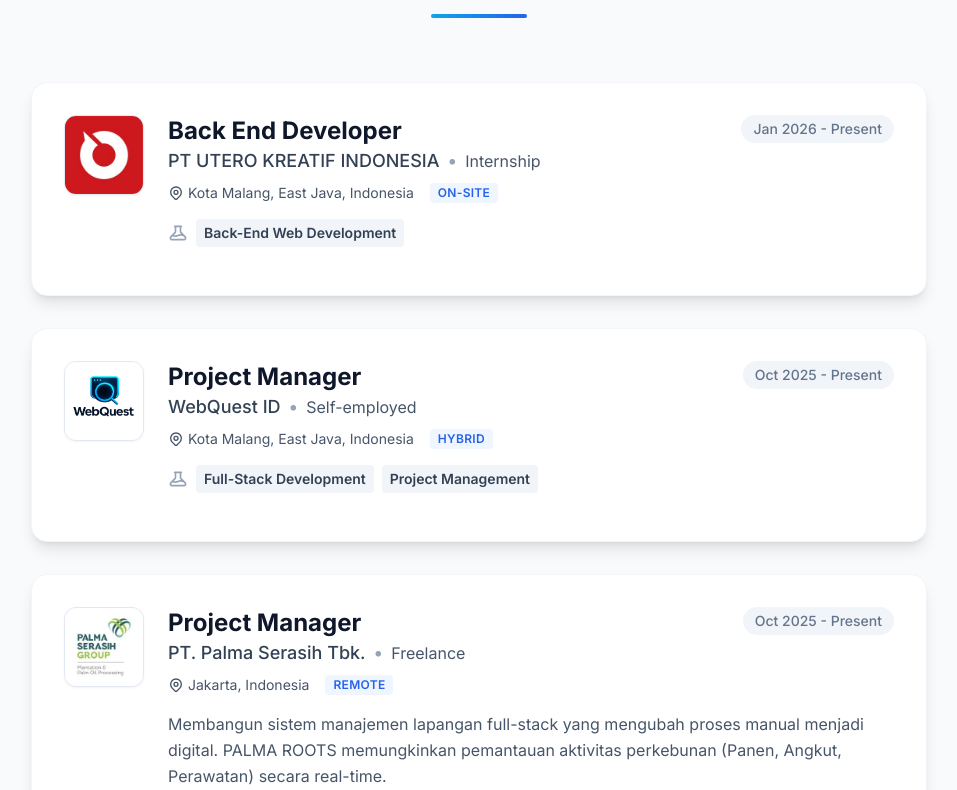
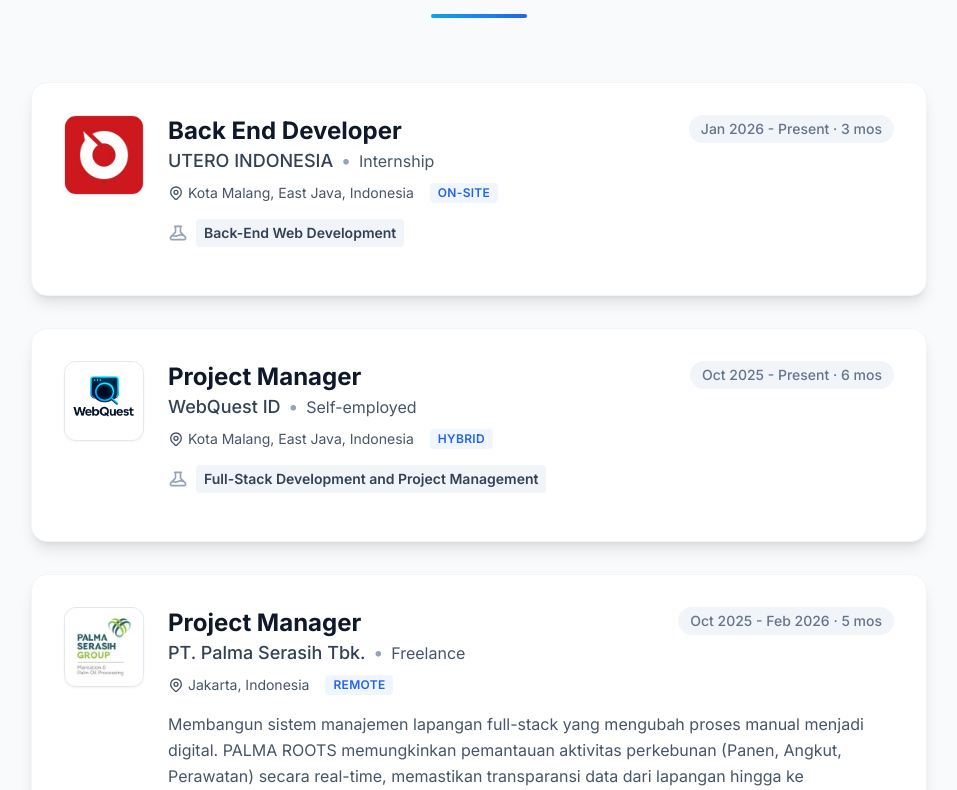
Before and after one commit to NaufalPratomo/portfolio-nextjs, a Next.js app: page / in a window 1280 px wide. Shown: the part 1730-2520 px from the top of the page, without its empty margins (161-1118 px from the left). Built offline with nearby package versions, Linux system fonts and the light colour scheme.

Commit message:
vercel analitik

```diff
--- a/package.json
+++ b/package.json
@@ -9,6 +9,7 @@
   },
   "dependencies": {
     "@motionone/utils": "^10.18.0",
+    "@vercel/analytics": "^1.6.1",
     "framer-motion": "^10.18.0",
     "lenis": "^1.0.42",
     "next": "^14.2.35",
--- a/src/app/layout.js
+++ b/src/app/layout.js
@@ -2,12 +2,16 @@ import { Inter } from 'next/font/google';
 import './globals.css';
 import { SmoothScrollProvider } from '@/providers/SmoothScrollProvider';
 import AudioPlayer from '@/components/AudioPlayer';
+import { Analytics } from "@vercel/analytics/react";
 
 const inter = Inter({ subsets: ['latin'] });
 
 export const metadata = {
   title: 'Muhammad Naufal Pratomo - Portfolio',
   description: 'Portfolio website of Muhammad Naufal Pratomo, Web Developer',
+  icons: {
+    icon: '/favicon.ico',
+  },
 };
 
 export default function RootLayout({ children }) {
@@ -20,6 +24,7 @@ export default function RootLayout({ children }) {
           </main>
           <AudioPlayer />
         </SmoothScrollProvider>
+        <Analytics />
       </body>
     </html>
   );
--- a/src/components/Experience.jsx
+++ b/src/components/Experience.jsx
@@ -6,10 +6,10 @@ import { motion } from 'framer-motion';
 const experiences = [
     {
         title: 'Back End Developer',
-        company: 'PT UTERO KREATIF INDONESIA',
+        company: 'UTERO INDONESIA',
         type: 'Internship',
         date: 'Jan 2026 - Present',
-        duration: '1 mo',
+        duration: '3 mos',
         location: 'Kota Malang, East Java, Indonesia',
         locationType: 'On-site',
         logo: '/images/logopt/utero-logo.png',
@@ -20,24 +20,24 @@ const experiences = [
         company: 'WebQuest ID',
         type: 'Self-employed',
         date: 'Oct 2025 - Present',
-        duration: '4 mos',
+        duration: '6 mos',
         location: 'Kota Malang, East Java, Indonesia',
         locationType: 'Hybrid',
         logo: '/images/logopt/webquest-logo.png',
-        skills: ['Full-Stack Development', 'Project Management'],
+        skills: ['Full-Stack Development and Project Management'],
     },
     {
         title: 'Project Manager',
         company: 'PT. Palma Serasih Tbk.',
         type: 'Freelance',
-        date: 'Oct 2025 - Present',
-        duration: '4 mos',
+        date: 'Oct 2025 - Feb 2026',
+        duration: '5 mos',
         location: 'Jakarta, Indonesia',
         locationType: 'Remote',
-        description: 'Membangun sistem manajemen lapangan full-stack yang mengubah proses manual menjadi digital. PALMA ROOTS memungkinkan pemantauan aktivitas perkebunan (Panen, Angkut, Perawatan) secara real-time.',
+        description: 'Membangun sistem manajemen lapangan full-stack yang mengubah proses manual menjadi digital. PALMA ROOTS memungkinkan pemantauan aktivitas perkebunan (Panen, Angkut, Perawatan) secara real-time, memastikan transparansi data dari lapangan hingga ke manajemen. Dilengkapi fitur Taksasi Panen dan Verification Flow untuk meminimalkan kebocoran hasil produksi dan meningkatkan akurasi penggajian (Upah) karyawan.',
         logo: '/images/logopt/palma-logo.png',
         media: '/images/projects/palmaroots.png',
-        skills: ['Full-Stack Development', 'Project Management'],
+        skills: ['Full-Stack Development and Project Management'],
     },
     {
         title: 'Frontend Web Developer',
@@ -47,7 +47,7 @@ const experiences = [
         duration: '2 mos',
         location: 'Indonesia',
         locationType: 'Remote',
-        description: 'Berkolaborasi dengan stakeholder dari PT Sari Aditya Loka untuk memahami kebutuhan bisnis dan Key Performance Indicators (KPI) yang perlu dimonitor. Dashboard ini bertujuan untuk meningkatkan efisiensi operasional.',
+        description: 'Berkolaborasi dengan stakeholder dari PT Sari Aditya Loka untuk memahami kebutuhan bisnis dan Key Performance Indicators (KPI) yang perlu dimonitor. Dashboard ini bertujuan untuk meningkatkan efisiensi operasional dan mendukung pengambilan keputusan strategis yang berbasis data untuk PT Sari Aditya Loka (anak usaha PT Astra Agro Lestari yang bergerak di bidang sawit)',
         logo: '/images/logopt/sari-aditya-logo.png',
         skills: ['Front-End Development'],
     }
@@ -116,12 +116,16 @@ export default function Experience() {
                                             </h3>
                                             <div className="text-lg font-medium text-slate-700 dark:text-slate-300">
                                                 {exp.company}
-                                                <span className="mx-2 text-slate-400">•</span>
-                                                <span className="text-slate-600 dark:text-slate-400 text-base font-normal">{exp.type}</span>
+                                                {exp.type && (
+                                                    <>
+                                                        <span className="mx-2 text-slate-400">•</span>
+                                                        <span className="text-slate-600 dark:text-slate-400 text-base font-normal">{exp.type}</span>
+                                                    </>
+                                                )}
                                             </div>
                                         </div>
                                         <div className="text-sm text-slate-500 dark:text-slate-400 mt-1 md:mt-0 font-medium whitespace-nowrap bg-slate-100 dark:bg-slate-700 px-3 py-1 rounded-full inline-block md:block w-fit">
-                                            {exp.date}
+                                            {exp.date} {exp.duration && `· ${exp.duration}`}
                                         </div>
                                     </div>
 
@@ -139,7 +143,7 @@ export default function Experience() {
                                     </div>
 
                                     {exp.description && (
-                                        <p className="text-slate-600 dark:text-slate-300 mb-4 leading-relaxed line-clamp-4 hover:line-clamp-none transition-all">
+                                        <p className="text-slate-600 dark:text-slate-300 mb-4 leading-relaxed transition-all">
                                             {exp.description}
                                         </p>
                                     )}
@@ -172,6 +176,7 @@ export default function Experience() {
                                                     src={exp.media}
                                                     alt="Attachment"
                                                     fill
+                                                    sizes="(max-width: 768px) 100vw, 320px"
                                                     className="object-cover"
                                                 />
                                             </div>
```
Also changed, not shown: build_log.txt (added), build_log_utf8.txt (added), 1 other file (tests, documents, lock files or other folders).
